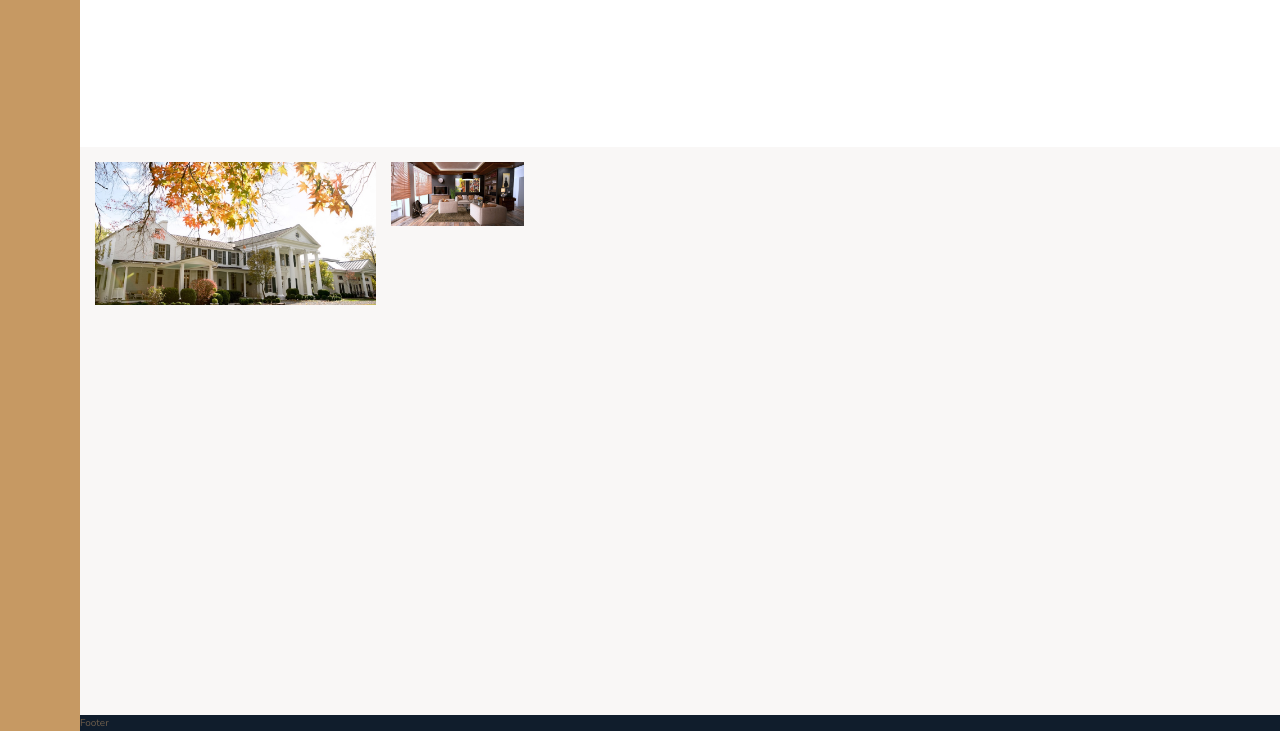
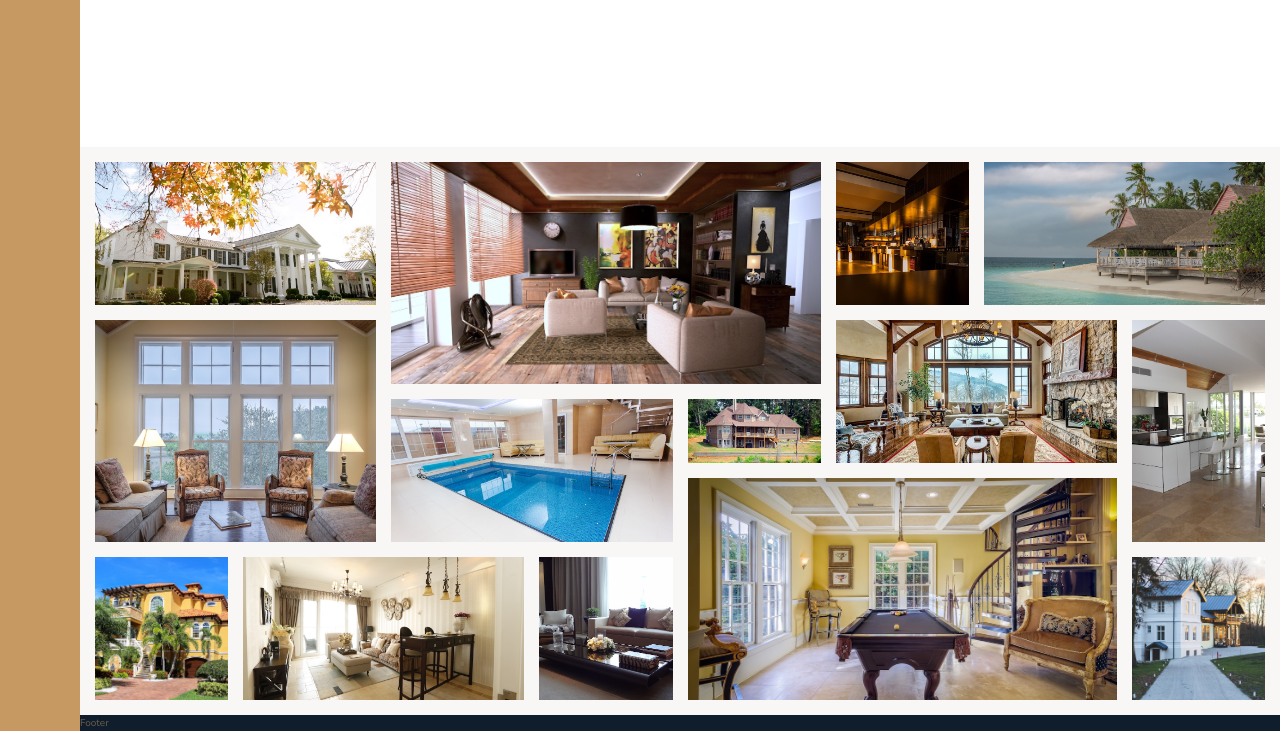
Before and after one commit to goran-nedelkovski/Nexter, a website: page index.html in a window 1280 px wide. Shown: the part 2897-3628 px from the top of the page. Drawn offline with nearby package versions, Linux system fonts and the light colour scheme.

Commit message:
[Lecture 115]-Building the Gallery(part 2) -challenge (alone)

```diff
--- a/index.html
+++ b/index.html
@@ -296,8 +296,46 @@
             <figure class="gallery__item gallery__item--1">
                 <img src="img/gal-1.jpeg" alt="gallery image 1" class="gallery__img">
             </figure>
+            <figure class="gallery__item gallery__item--2">
+                <img src="img/gal-2.jpeg" alt="gallery image 2" class="gallery__img">
+            </figure>
+            <figure class="gallery__item gallery__item--3">
+                <img src="img/gal-3.jpeg" alt="gallery image 3" class="gallery__img">
+            </figure>
+            <figure class="gallery__item gallery__item--4">
+                <img src="img/gal-4.jpeg" alt="gallery image 4" class="gallery__img">
+            </figure>
+            <figure class="gallery__item gallery__item--5">
+                <img src="img/gal-5.jpeg" alt="gallery image 5" class="gallery__img">
+            </figure>
+            <figure class="gallery__item gallery__item--6">
+                <img src="img/gal-6.jpeg" alt="gallery image 6" class="gallery__img">
+            </figure>
+            <figure class="gallery__item gallery__item--7">
+                <img src="img/gal-7.jpeg" alt="gallery image 7" class="gallery__img">
+            </figure>
+            <figure class="gallery__item gallery__item--8">
+                <img src="img/gal-8.jpeg" alt="gallery image 8" class="gallery__img">
+            </figure>
+            <figure class="gallery__item gallery__item--9">
+                <img src="img/gal-9.jpeg" alt="gallery image 9" class="gallery__img">
+            </figure>
+            <figure class="gallery__item gallery__item--10">
+                <img src="img/gal-10.jpeg" alt="gallery image 10" class="gallery__img">
+            </figure>
+            <figure class="gallery__item gallery__item--11">
+                <img src="img/gal-11.jpeg" alt="gallery image 11" class="gallery__img">
+            </figure>
+            <figure class="gallery__item gallery__item--12">
+                <img src="img/gal-12.jpeg" alt="gallery image 12" class="gallery__img">
+            </figure>
+            <figure class="gallery__item gallery__item--13">
+                <img src="img/gal-13.jpeg" alt="gallery image 13" class="gallery__img">
+            </figure>
+            <figure class="gallery__item gallery__item--14">
+                <img src="img/gal-14.jpeg" alt="gallery image 14" class="gallery__img">
+            </figure>
 
-            <img src="img/gal-2.jpeg" alt="gallery image 2" class="gallery__img">
         </section>
 
         <footer class="footer">
--- a/sass/_gallery.scss
+++ b/sass/_gallery.scss
@@ -14,6 +14,58 @@
             grid-row: 1 / span 2;
             grid-column: 1 / span 2;
         }
+        &--2 {
+            grid-row: 1 / 4;
+            grid-column: 3 / 6;
+        }
+        &--3 {
+            grid-row: 1 / span 2;
+            grid-column: 6 / 7;
+        }
+        &--4 {
+            grid-row: 1/ span 2;
+            grid-column: 7 / -1;
+        }
+        &--5 {
+            grid-row: 3/ span 3;
+            grid-column: 1 / span 2;
+        }
+        &--6 {
+            grid-row: 4/ span 2;
+            grid-column: 3 / span 2;
+        }
+        &--7 {
+            grid-row: 4 / 5;
+            grid-column: 5 / 6;
+        }
+        &--8 {
+            grid-row: 3 / span 2;
+            grid-column: 6 / span 2;
+        }
+        &--9 {
+            grid-row: 3 / span 3;
+            grid-column: 8 / -1;
+        }
+        &--10 {
+            grid-row: 6 / span 2;
+            grid-column: 1 / 2;
+        }
+        &--11 {
+            grid-row: 6 / span 2;
+            grid-column: 2 / span 2;
+        }
+        &--12 {
+            grid-row: 6/ span 2;
+            grid-column: 4 / 5;
+        }
+        &--13 {
+            grid-row: 5 / -1;
+            grid-column: 5 / span 3;
+        }
+        &--14 {
+            grid-row: 6 / span 2;
+            grid-column: 8 / 9;
+        }
     }
     &__img {
         width: 100%;
```
Also changed, not shown: css/style.css.
